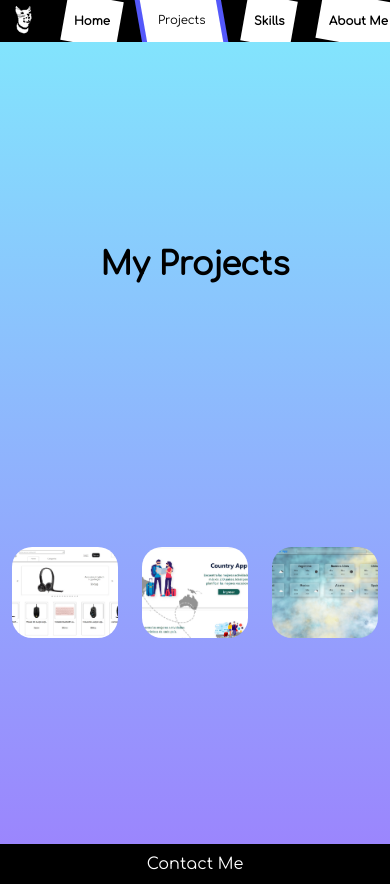
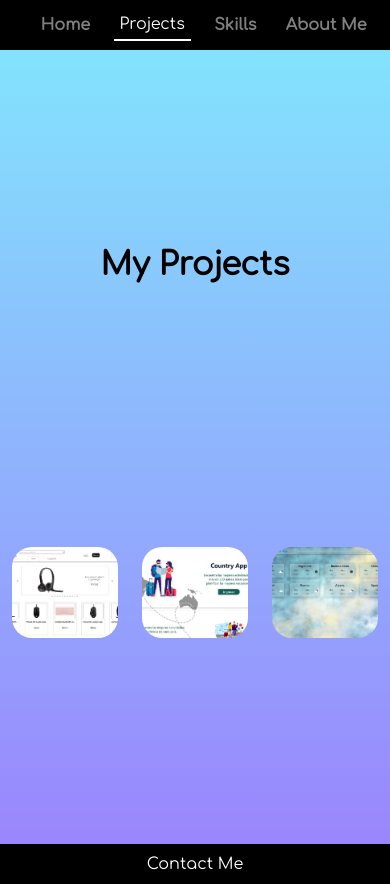
Before and after one commit to asgonzales/portfolio, a React (Create React App) app: page /projects in a window 390 px wide. Built offline with nearby package versions, Linux system fonts and the light colour scheme.

Commit message:
NavBar responsive

```diff
--- a/src/components/NavBar/NavBar.module.css
+++ b/src/components/NavBar/NavBar.module.css
@@ -5,7 +5,6 @@
     display: flex;
     justify-content: space-evenly;
     align-items: center;
-    /* padding: 0 5% 0 25%; */
     background-color: black;
     overflow: hidden;
     padding: 0 2%;
@@ -17,22 +16,17 @@
     text-decoration: none;
     color: grey;
     font-weight: 700;
-    /* background-color: white; */
     padding: 0;
     margin: 0;
-    /* transform: rotateZ(10deg); */
     transition: all 0.2s ease;
 }
 .link:hover {
-    /* box-shadow: 0 0 0 15px var(--blue);   */
-    /* text-decoration: underline; */
     border-bottom: 2px solid white;
     background: linear-gradient(0deg, rgb(100, 100, 100) 0%, black 50%)
 
 }
 
 .link > p {
-    /* transform: rotateZ(-10deg);s */
     transition: all 0.2s ease;
     margin: 6px;
 }
@@ -40,16 +34,10 @@
     text-decoration: none;
     color: white;
     border-bottom: 2px solid white;
-    /* background-color: white; */
-    /* padding: 5% 2%; */
-    /* box-shadow: 0 0 0 15px var(--blue);   */
-    /* transform: rotateZ(-10deg);   */
     transition: all 0.2s ease;
-    /* text-decoration: underline; */
 }
 .activeLink > p {
     margin: 6px;
-    /* transform: rotateZ(10deg); */
 }
 .image {
     transition: all 0.2s ease;
@@ -60,48 +48,51 @@
 
 @media screen and (max-width: 700px) {
     .contNavBar {
-        height: 5vh;
+        height: 50px;
+        position: fixed;
+        width: 100%;
         display: flex;
-        justify-content: space-between;
+        justify-content: space-evenly;
         align-items: center;
-        padding: 0 2% 0 2%;
         background-color: black;
         overflow: hidden;
-        padding: 0 2%;
+        padding: 0 15vw 0 0;
         font-family: 'Comfortaa';
-        font-size: 3vw;
+        z-index: 5;
     }
 
     .link {
         text-decoration: none;
-        color: black;
-        background-color: white;
-        padding: 3% 1%;
-        transform: rotateZ(10deg);
+        color: grey;
+        font-weight: 700;
+        padding: 0;
+        margin: 0;
         transition: all 0.2s ease;
+    }
+    .link:hover {
+        border-bottom: 2px solid white;
+        background: linear-gradient(0deg, rgb(100, 100, 100) 0%, black 50%)
+
     }
 
     .link > p {
-        transform: rotateZ(-10deg);
         transition: all 0.2s ease;
+        margin: 6px;
     }
     .activeLink {
         text-decoration: none;
-        color: black;
-        background-color: white;
-        padding: 5% 2%;
-        box-shadow: 0 0 0 5px var(--blue);
-        transform: rotateZ(-10deg);
+        color: white;
+        border-bottom: 2px solid white;
         transition: all 0.2s ease;
     }
     .activeLink > p {
-        transform: rotateZ(10deg);
+        margin: 6px;
     }
     .image {
-        transition: all 0.2s ease;
-        width: 8vw;
+        /* transition: all 0.2s ease; */
+        display: none;
     }
-    .image:hover {
+    /* .image:hover {
         filter: brightness(50%) sepia(100) saturate(100) hue-rotate(200deg);
-    }
+    } */
 }
```
